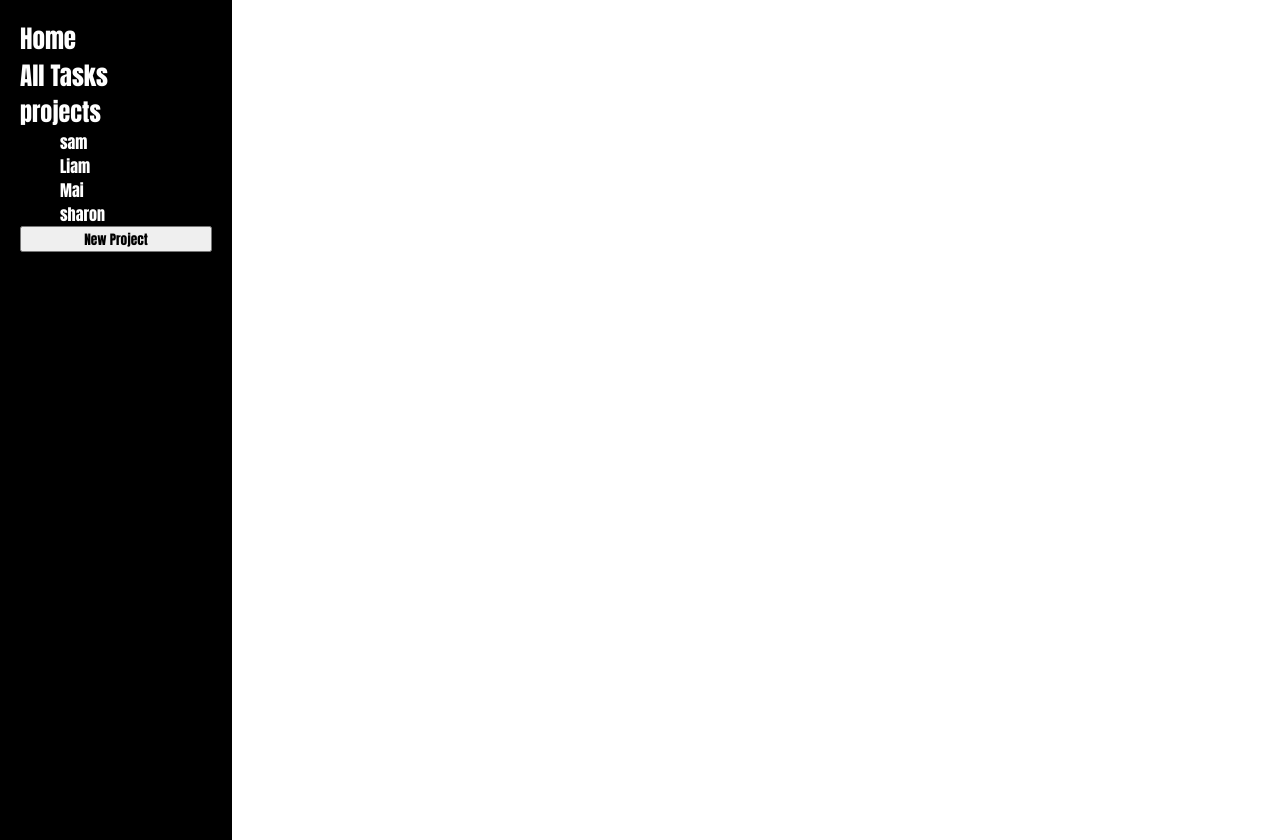
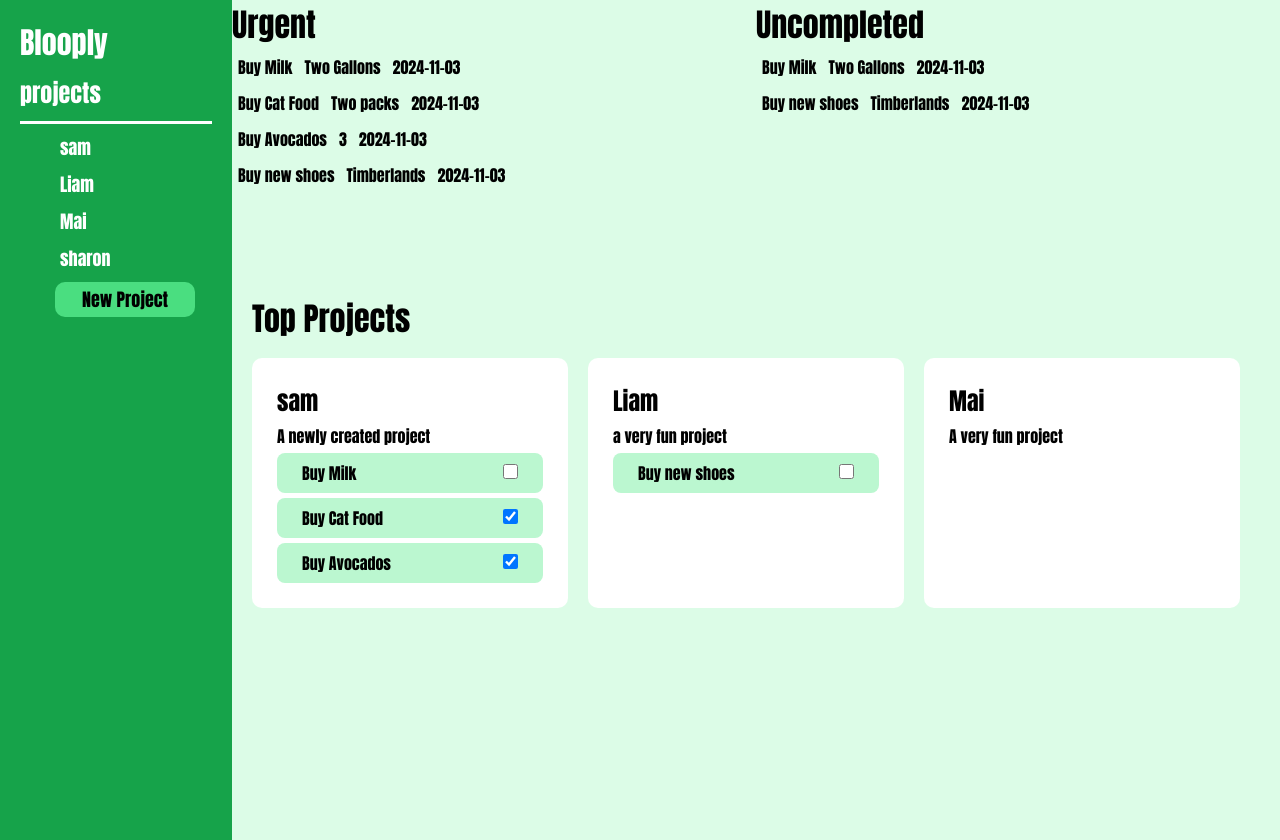
Before and after one commit to caduregel/odin-to-do, a website built with webpack: page src/template.html in a window 1280 px wide. Built offline with nearby package versions, Linux system fonts and the light colour scheme.

Commit message:
Finished all logic apart from editing the proejct name and description, almost finished with styling apart from urgent tasks and uncompleted tasks on the homepage

```diff
--- a/src/displayingToDom/displayToDom.js
+++ b/src/displayingToDom/ProjectDOMHandler.js
@@ -19,7 +19,7 @@ export const displayProjectNavigation = function () {
         const projectHeader = document.querySelector('#project-header')
         projectHeader.style.display = 'none'
         currentProject.deleteProject(currentProject)
-            projectHeader.style.display = 'none'
+        projectHeader.style.display = 'none'
         displayProjectNavigation()
     })
 
@@ -35,7 +35,7 @@ export const displayProjectNavigation = function () {
 
 // Displaying a projects name, description, and tasks to the page when clicking on it from the sidebar
 export const displayProject = function (project, onProject) {
-
+    document.querySelector('#home-page').style.display = 'none'
     const projectHeader = document.querySelector('#project-header')
     if (onProject == true) {
         projectHeader.style.display = 'flex'
--- /dev/null
+++ b/src/displayingToDom/displayHomePage/displayHomePage.js
@@ -0,0 +1,27 @@
+import { Project } from "../../createProjects"
+import { displayProjects } from "./displayProjectsHome";
+import { displayUncompletedTasks } from "./displayUncompleted";
+import { displayUrgentTasks } from "./displayUrgentTasks";
+
+export const displayHomePage = function () {
+    document.querySelector('#home-button').addEventListener('click', () => {
+        document.querySelector('#home-page').style.display = 'grid'
+        document.querySelector('#project-header').style.display = 'none'
+        document.querySelector('#tasks-container').innerHTML = ''
+
+        document.querySelector("#biggest-projects").innerHTML = ''
+        document.querySelector("#uncompleted-tasks").innerHTML = ''
+        document.querySelector('#urgent-tasks').innerHTML = ''
+
+        // Dispaly Top Projects
+        displayProjects()
+        // Display urgent tasks
+        displayUrgentTasks()
+        // Display unfinished tasks
+        displayUncompletedTasks()
+    })
+
+    displayProjects()
+    displayUrgentTasks()
+    displayUncompletedTasks()
+}
--- /dev/null
+++ b/src/displayingToDom/displayHomePage/displayProjectsHome.js
@@ -0,0 +1,50 @@
+import { Project } from "../../createProjects"
+
+export const displayProjects = function () {
+    const projectsToDisplay = Project.allProjects.slice(0, 3)
+    const displayedProjects = projectsToDisplay.map(function (project) {
+        const HTMLProject = document.createElement('div')
+        HTMLProject.classList.add('project-card')
+
+        const HTMLProjectTitle = document.createElement('h2')
+        HTMLProjectTitle.textContent = project.name
+
+        const HTMLProjectDescription = document.createElement('p')
+        HTMLProjectDescription.textContent = project.description
+
+        const threeTasks = project.tasks.slice(0, 3)
+        const HTMLThreeTasks = threeTasks.map(function (task) {
+            const HTMLtask = document.createElement('div')
+            HTMLtask.classList.add('task-card-container')
+
+            const taskTitle = document.createElement('p')
+            taskTitle.textContent = task.name
+
+            const taskCompleted = document.createElement('input')
+            taskCompleted.setAttribute('type', 'checkbox')
+            taskCompleted.checked = task.completed
+
+            taskCompleted.addEventListener('click', () => {
+                task.switchCompletion()
+            })
+
+            HTMLtask.appendChild(taskTitle)
+            HTMLtask.appendChild(taskCompleted)
+
+            return HTMLtask
+        })
+
+        HTMLProject.appendChild(HTMLProjectTitle)
+        HTMLProject.appendChild(HTMLProjectDescription)
+
+        HTMLThreeTasks.forEach(element => {
+            HTMLProject.append(element)
+        });
+
+        return HTMLProject
+    })
+
+    displayedProjects.forEach(function (element) {
+        document.querySelector('#biggest-projects').appendChild(element)
+    })
+}
--- /dev/null
+++ b/src/displayingToDom/displayHomePage/displayUncompleted.js
@@ -0,0 +1,34 @@
+import { Project } from "../../createProjects";
+
+export const displayUncompletedTasks = function () {
+
+    let allTasks = Project.allProjects.reduce((acc, project) => {
+        return acc.concat(project.tasks);
+    }, []);
+
+    const uncompletedTasks = allTasks.filter(task => !task.completed);
+
+    const DOMallTasks = uncompletedTasks.map(function(task){
+        const Htmltask = document.createElement('div')
+        Htmltask.classList.add('uncompleted-task')
+
+        const taskTitle = document.createElement('p')
+        taskTitle.textContent = task.name
+
+        const taskDescription = document.createElement('p')
+        taskDescription.textContent = task.description
+
+        const taskDueDate = document.createElement('p')
+        taskDueDate.textContent = task.dueDate
+
+        Htmltask.appendChild(taskTitle)
+        Htmltask.appendChild(taskDescription)
+        Htmltask.appendChild(taskDueDate)
+
+        return Htmltask
+    })
+
+    DOMallTasks.forEach(element => {
+        document.querySelector('#uncompleted-tasks').appendChild(element)
+    });
+}
--- /dev/null
+++ b/src/displayingToDom/displayHomePage/displayUrgentTasks.js
@@ -0,0 +1,34 @@
+import { Project } from "../../createProjects";
+
+export const displayUrgentTasks = function () {
+
+    let allTasks = Project.allProjects.reduce((acc, project) => {
+        return acc.concat(project.tasks);
+    }, []);
+
+    const allTasksSliced = allTasks.slice(0, 5)
+
+    const DOMallTasks = allTasksSliced.map(function(task){
+        const Htmltask = document.createElement('div')
+        Htmltask.classList.add('urgent-task')
+
+        const taskTitle = document.createElement('p')
+        taskTitle.textContent = task.name
+
+        const taskDescription = document.createElement('p')
+        taskDescription.textContent = task.description
+
+        const taskDueDate = document.createElement('p')
+        taskDueDate.textContent = task.dueDate
+
+        Htmltask.appendChild(taskTitle)
+        Htmltask.appendChild(taskDescription)
+        Htmltask.appendChild(taskDueDate)
+
+        return Htmltask
+    })
+
+    DOMallTasks.forEach(element => {
+        document.querySelector('#urgent-tasks').appendChild(element)
+    });
+}
--- a/src/displayingToDom/displayProjectToDom.js
+++ b/src/displayingToDom/displayProjectToDom.js
@@ -1,10 +1,7 @@
 import { Project } from "../createProjects"
-import { displayProject } from "./displayToDom"
+import { displayProject } from "./ProjectDOMHandler"
 
 export let currentProject = undefined
-
-
-
 
 export const displayProjects = function () {
     document.querySelector('.side-bar-list').innerHTML = ''
--- a/src/displayingToDom/displayTasksToDom.js
+++ b/src/displayingToDom/displayTasksToDom.js
@@ -20,6 +20,7 @@ export const displayTasksToDom = function (project) {
 
         const taskComplete = document.createElement('input')
         taskComplete.setAttribute('type', 'checkbox')
+        taskComplete.checked = projectTasks.completed
 
         const deleteTask = document.createElement('button')
         deleteTask.textContent = 'x'
--- a/src/index.js
+++ b/src/index.js
@@ -1,6 +1,7 @@
 import './style.css'
 import { Task, Project } from './createProjects'
-import { displayProjectNavigation } from './displayingToDom/displayToDom'
+import { displayProjectNavigation } from './displayingToDom/ProjectDOMHandler'
+import { displayHomePage } from './displayingToDom/displayHomePage/displayHomePage'
 
 
 const projectOne = new Project('sam', 'A newly created project')
@@ -8,12 +9,12 @@ const projectTwo = new Project('Liam', "a very fun project")
 const projectThree = new Project("Mai", "A very fun project")
 const projectFour = new Project("sharon", "A very fun project")
 
-
-
-const taskone = new Task('Buy Milk', "Two Gallons", new Date(2024, 4, 13), "3", )
-const taskTwo = new Task('Buy Cat Food', "Two packs", new Date(2025, 6, 3), '1',)
-const taskThree = new Task('Buy Avocados', "3", new Date(2024, 7, 3), '4', )
-const taskFour= new Task('Buy new shoes', "Timberlands", new Date(2024, 8), '4',)
+const taskone = new Task('Buy Milk', "Two Gallons", '2024-11-03', "3", )
+const taskTwo = new Task('Buy Cat Food', "Two packs", '2024-11-03', '1',)
+taskTwo.switchCompletion()
+const taskThree = new Task('Buy Avocados', "3", '2024-11-03', '4', )
+taskThree.switchCompletion()
+const taskFour= new Task('Buy new shoes', "Timberlands", '2024-11-03', '4',)
 
 projectOne.addTask(taskone)
 projectOne.addTask(taskTwo)
@@ -21,5 +22,7 @@ projectOne.addTask(taskThree)
 
 projectTwo.addTask(taskFour)
 
+
 console.log(Project.allProjects)
 displayProjectNavigation()
+displayHomePage()
--- a/src/style.css
+++ b/src/style.css
@@ -1,6 +1,10 @@
 * {
     margin: 0;
     font-family: Impact, 'Arial Narrow Bold', sans-serif;
+}
+
+body {
+    background-color: #dcfce7;
 }
 
 /* Side Bar */
@@ -9,15 +13,36 @@
     flex-direction: column;
     padding: 20px;
     height: 100vh;
-    background-color: black;
+    background-color: #16a34a;
     float: left;
     color: white;
     width: 15vw;
 }
 
+#home-button {
+    font-size: 30px;
+    font-weight: 800;
+    margin-bottom: 10px;
+}
+
+#side-bar>h2 {
+    font-weight: 400;
+    border-bottom: 3px solid white;
+    padding-bottom: 10px;
+    margin-bottom: 10px;
+    cursor: default;
+    caret-color: transparent;
+}
+
 .side-bar-list {
     list-style-type: none;
+
     caret-color: transparent;
+    font-size: 18px;
+}
+
+.side-bar-list>li {
+    margin-bottom: 10px;
 }
 
 .side-bar-list>li:hover {
@@ -25,11 +50,24 @@
 }
 
 #side-bar>p {
-    font-size: 25px;
     caret-color: transparent;
 }
 
 #side-bar>p:hover {
+    cursor: pointer;
+}
+
+#new-project {
+    background-color: #4ade80;
+    border-radius: 10px;
+    border: none;
+    font-size: 18px;
+    height: 35px;
+    width: 140px;
+    margin-left: 35px;
+}
+
+#new-project:hover {
     cursor: pointer;
 }
 
@@ -39,7 +77,7 @@
     display: none;
     flex-direction: row;
     padding: 20px;
-    justify-content:right;
+    justify-content: right;
 }
 
 #project-page {
@@ -51,5 +89,142 @@
 
 .task {
     display: flex;
-    justify-content: space-around;
+    justify-content: space-between;
+    align-items: center;
+    padding: 20px;
+    margin: 10px 20px;
+    background-color: white;
+    border-radius: 10px;
 }
+
+.task>input {
+    background-color: white;
+    border: none;
+    font-size: 17px;
+    cursor: pointer;
+}
+
+.task>input:focus {
+    border: 2px solid #4ade80;
+    outline: none;
+    cursor: text;
+}
+
+.task>input[type="checkbox"] {
+    -webkit-appearance: none;
+    appearance: none;
+    background-color: #fff;
+    margin: 0;
+
+    display: flex;
+    justify-content: center;
+    align-items: center;
+    width: 1.15em;
+    height: 1.15em;
+    border: 0.15em solid currentColor;
+    border-radius: 0.15em;
+    transform: translateY(-0.075em);
+    caret-color: transparent;
+    cursor: pointer;
+}
+
+.task>input[type="checkbox"]::before {
+    content: "";
+    width: 0.68em;
+    height: 0.68em;
+    transform: scale(0);
+    transition: 120ms transform ease-in-out;
+    box-shadow: inset 1em 1em black;
+}
+
+
+.task>input[type="checkbox"]:checked::before {
+    transform: scale(1);
+}
+
+.task>button {
+    border: none;
+    background-color: #4ade80;
+    height: 30px;
+    width: 30px;
+    text-align: center;
+    font-size: 15px;
+    color: #166534;
+    border-radius: 4px;
+    cursor: pointer;
+}
+
+/* Home page */
+
+#home-page {
+    display: grid;
+    grid-template-columns: 50% 50%;
+    grid-template-rows: 50% 50%;
+}
+
+#biggest-projects-container {
+    margin: 20px;
+    grid-area: 2 / 1 / 2 / 3;
+}
+
+#biggest-projects {
+    display: flex;
+    justify-content: space-between;
+}
+
+.project-card {
+    padding: 20px;
+    width: 100%;
+    margin-top: 15px;
+    margin-right: 20px;
+    background-color: white;
+    border-radius: 10px;
+}
+
+.project-card>* {
+    margin: 5px;
+}
+
+.task-card-container {
+    display: flex;
+    align-items: center;
+    justify-content: space-between;
+    padding: 5px;
+    background-color: #bbf7d0;
+    border-radius: 8px;
+    height: 30px;
+}
+
+.task-card-container>input {
+    display: flex;
+    justify-content: center;
+    align-items: center;
+    width: 1.15em;
+    height: 1.15em;
+    border: 0.15em solid currentColor;
+    border-radius: 0.15em;
+    transform: translateY(-0.075em);
+    caret-color: transparent;
+    cursor: pointer;
+}
+
+.task-card-container>* {
+    margin: 0px 20px;
+}
+
+.urgent-task {
+    display: flex;
+}
+
+.urgent-task>* {
+    margin: 6px;
+}
+
+.uncompleted-task {
+    display: flex;
+
+}
+
+.uncompleted-task>* {
+    margin: 6px;
+}
--- a/src/template.html
+++ b/src/template.html
@@ -9,15 +9,27 @@
 
 <body>
     <div id="side-bar">
-        <p id="home-button">Home</p>
-        <p id="all-button">All Tasks</p>
+        <p id="home-button">Blooply</p>
         <h2>projects</h2>
         <ul class="side-bar-list"> </ul>
         <button id="new-project">New Project</button>
-
     </div>
     <div id="project-page">
-        <div id="project-header" class="hide-item">
+        <div id="home-page">
+            <div id="urgent-tasks-container">
+                <h1>Urgent</h1>
+                <div id="urgent-tasks"></div>
+            </div>
+            <div id="uncompleted-tasks-container">
+                <h1>Uncompleted</h1>
+                <div id="uncompleted-tasks"></div>
+            </div>
+            <div id="biggest-projects-container">
+                <h1>Top Projects</h1>
+                <div id="biggest-projects"></div>
+            </div>
+        </div>
+        <div id="project-header">
             <div style="display: flex; flex-direction: column; margin-right:auto;">
                 <h1 id="project-name-header">Project Name</h1>
                 <p id="project-description-header">Project description</p>
```
